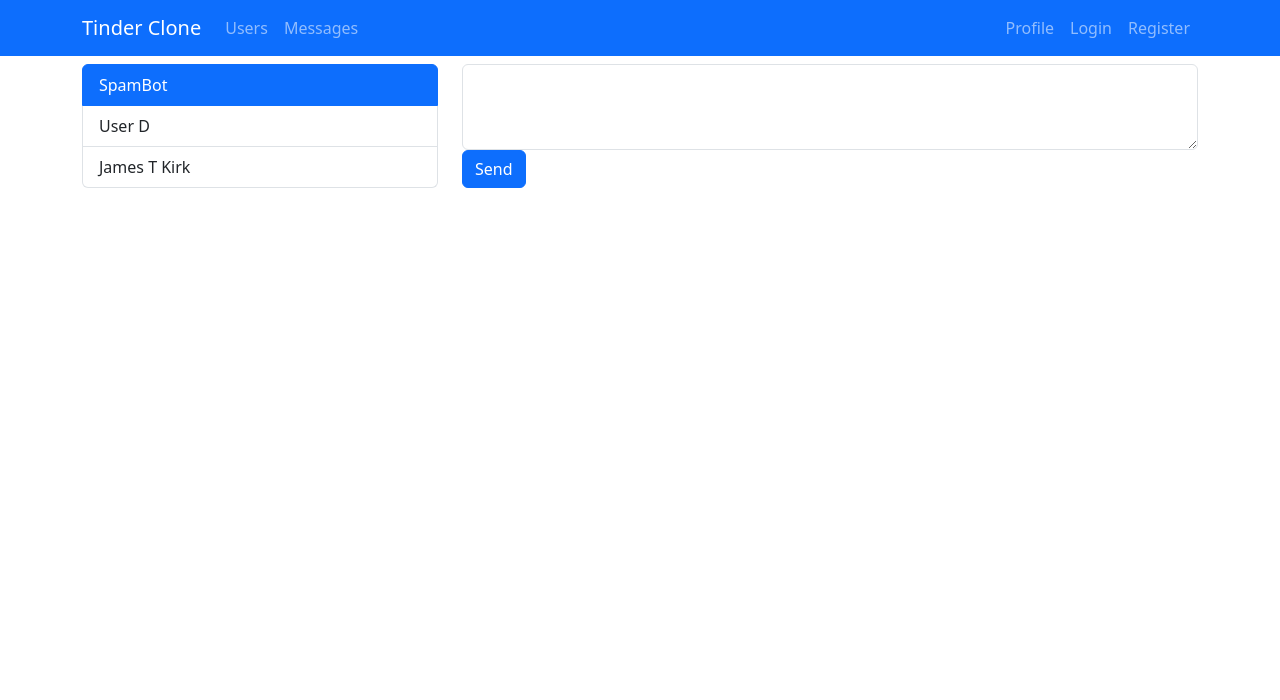
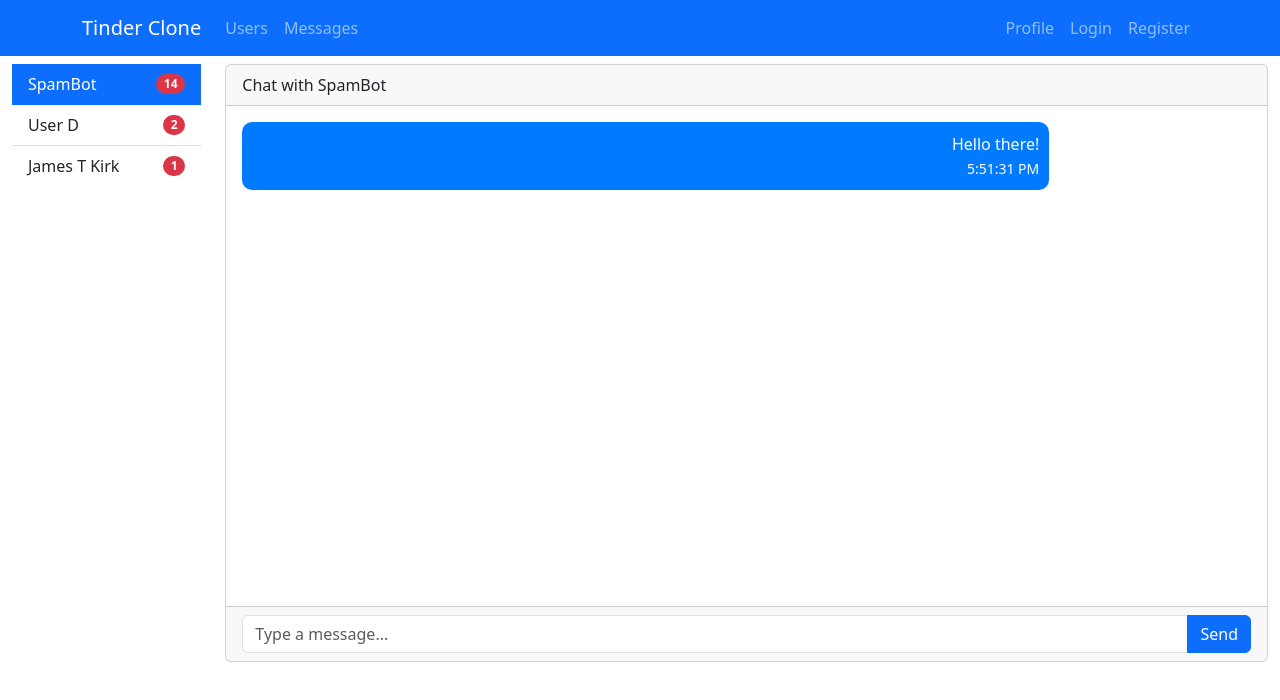
Before and after one commit to JaakkoLipp/AWP-Project, a React (Create React App) app in the folder client/: page /messages in a window 1280 px wide. Shown: the top 700 px of the page. Built offline with nearby package versions, Linux system fonts and the light colour scheme.

Commit message:
Messaging UI with slight visual bugs

```diff
--- /dev/null
+++ b/client/src/components/MessagesPage.css
@@ -0,0 +1,19 @@
+.message {
+  padding: 10px;
+  margin-bottom: 10px;
+  border-radius: 10px;
+  color: #ffffff;
+  max-width: 80%;
+}
+
+.sent {
+  background-color: #007bff; /* Bootstrap primary color */
+  align-self: flex-end;
+  text-align: right;
+}
+
+.received {
+  background-color: #6c757d; /* Bootstrap secondary color */
+  align-self: flex-start;
+  text-align: left;
+}
--- a/client/src/components/MessagesPage.js
+++ b/client/src/components/MessagesPage.js
@@ -1,28 +1,117 @@
-import React from "react";
-import { Container, Row, Col, ListGroup, Form, Button } from "react-bootstrap";
+import React, { useState } from "react";
+import {
+  Container,
+  Row,
+  Col,
+  ListGroup,
+  Card,
+  Form,
+  Button,
+  InputGroup,
+  FormControl,
+  Badge,
+} from "react-bootstrap";
+import "./MessagesPage.css";
+// Mock data for contacts
+const contacts = [
+  { id: 1, name: "SpamBot", unread: 14 },
+  { id: 2, name: "User D", unread: 2 },
+  { id: 3, name: "James T Kirk", unread: 1 },
+  // ... other contacts
+];
+
+// Mock data for messages
+const mockMessages = {
+  1: [{ id: 1, text: "Hello there!", senderId: 1, createdAt: new Date() }],
+  // ... other contact messages
+};
 
 function MessagesPage() {
+  const [selectedContactId, setSelectedContactId] = useState(contacts[0].id);
+  const [messages, setMessages] = useState(
+    mockMessages[selectedContactId] || []
+  );
+  const [newMessage, setNewMessage] = useState("");
+
+  const handleSelectContact = (contactId) => {
+    setSelectedContactId(contactId);
+    setMessages(mockMessages[contactId] || []);
+  };
+
+  const sendMessage = (e) => {
+    e.preventDefault();
+    if (!newMessage.trim()) return;
+
+    // Here you would typically send the message to the backend
+    const newMessageObj = {
+      id: Date.now(),
+      text: newMessage,
+      senderId: selectedContactId,
+      createdAt: new Date(),
+    };
+    setMessages([...messages, newMessageObj]);
+    setNewMessage("");
+
+    // In a real app, after sending the message, you'd fetch the updated messages list
+  };
+
   return (
-    <Container>
+    <Container fluid>
       <Row>
-        <Col sm={4}>
-          <ListGroup>
-            <ListGroup.Item active>SpamBot</ListGroup.Item>
-            <ListGroup.Item>User D</ListGroup.Item>
-            <ListGroup.Item>James T Kirk</ListGroup.Item>
+        <Col xs={4} md={3} lg={2} className="contacts-list">
+          <ListGroup variant="flush">
+            {contacts.map((contact) => (
+              <ListGroup.Item
+                key={contact.id}
+                action
+                onClick={() => handleSelectContact(contact.id)}
+                active={contact.id === selectedContactId}
+                className="d-flex justify-content-between align-items-center"
+              >
+                {contact.name}
+                <Badge pill bg="danger">
+                  {contact.unread}
+                </Badge>
+              </ListGroup.Item>
+            ))}
           </ListGroup>
         </Col>
-        <Col sm={8}>
-          {/* Message content and input form */}
-          <div className="messages">{/* Display messages here */}</div>
-          <Form>
-            <Form.Group>
-              <Form.Control as="textarea" rows={3} />
-            </Form.Group>
-            <Button variant="primary" type="submit">
-              Send
-            </Button>
-          </Form>
+        <Col xs={8} md={9} lg={10} className="chat-area">
+          <Card>
+            <Card.Header>
+              Chat with{" "}
+              {contacts.find((contact) => contact.id === selectedContactId)
+                ?.name || "..."}
+            </Card.Header>
+            <Card.Body className="overflow-auto" style={{ height: "500px" }}>
+              {messages.map((msg) => (
+                <div
+                  key={msg.id}
+                  className={`message ${
+                    msg.senderId === selectedContactId ? "sent" : "received"
+                  }`}
+                >
+                  {msg.text}
+                  <br />
+                  <small>{msg.createdAt.toLocaleTimeString()}</small>
+                </div>
+              ))}
+            </Card.Body>
+            <Card.Footer>
+              <Form onSubmit={sendMessage}>
+                <InputGroup>
+                  <FormControl
+                    placeholder="Type a message..."
+                    value={newMessage}
+                    onChange={(e) => setNewMessage(e.target.value)}
+                  />
+                  <Button variant="primary" type="submit">
+                    Send
+                  </Button>
+                </InputGroup>
+              </Form>
+            </Card.Footer>
+          </Card>
         </Col>
       </Row>
     </Container>
```
